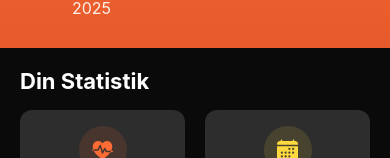
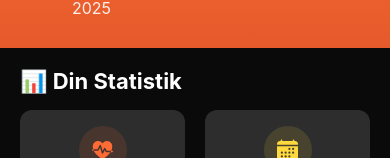
Before and after one commit to Marcusabs/ProgressiveOverloadNew, a React Native app: screen /Home in a window 390 px wide. Shown: the part 219-377 px from the top of the page. Built offline with nearby package versions, Linux system fonts and the light colour scheme.

Commit message:
Add emoji to Din Statistik - test automatic OTA

```diff
--- a/src/screens/HomeScreen.tsx
+++ b/src/screens/HomeScreen.tsx
@@ -289,7 +289,7 @@ export default function HomeScreen() {
 
         {/* Quick Stats */}
         <View style={styles.statsSection}>
-          <Text style={[styles.sectionTitle, { color: theme.colors.text }]}>Din Statistik</Text>
+          <Text style={[styles.sectionTitle, { color: theme.colors.text }]}>📊 Din Statistik</Text>
           <View style={styles.statsGrid}>
             <View style={[styles.statCard, { backgroundColor: theme.colors.card, shadowColor: theme.colors.shadow }]}>
               <View style={[styles.statIconContainer, { backgroundColor: theme.colors.primary + '20' }]}>
```
